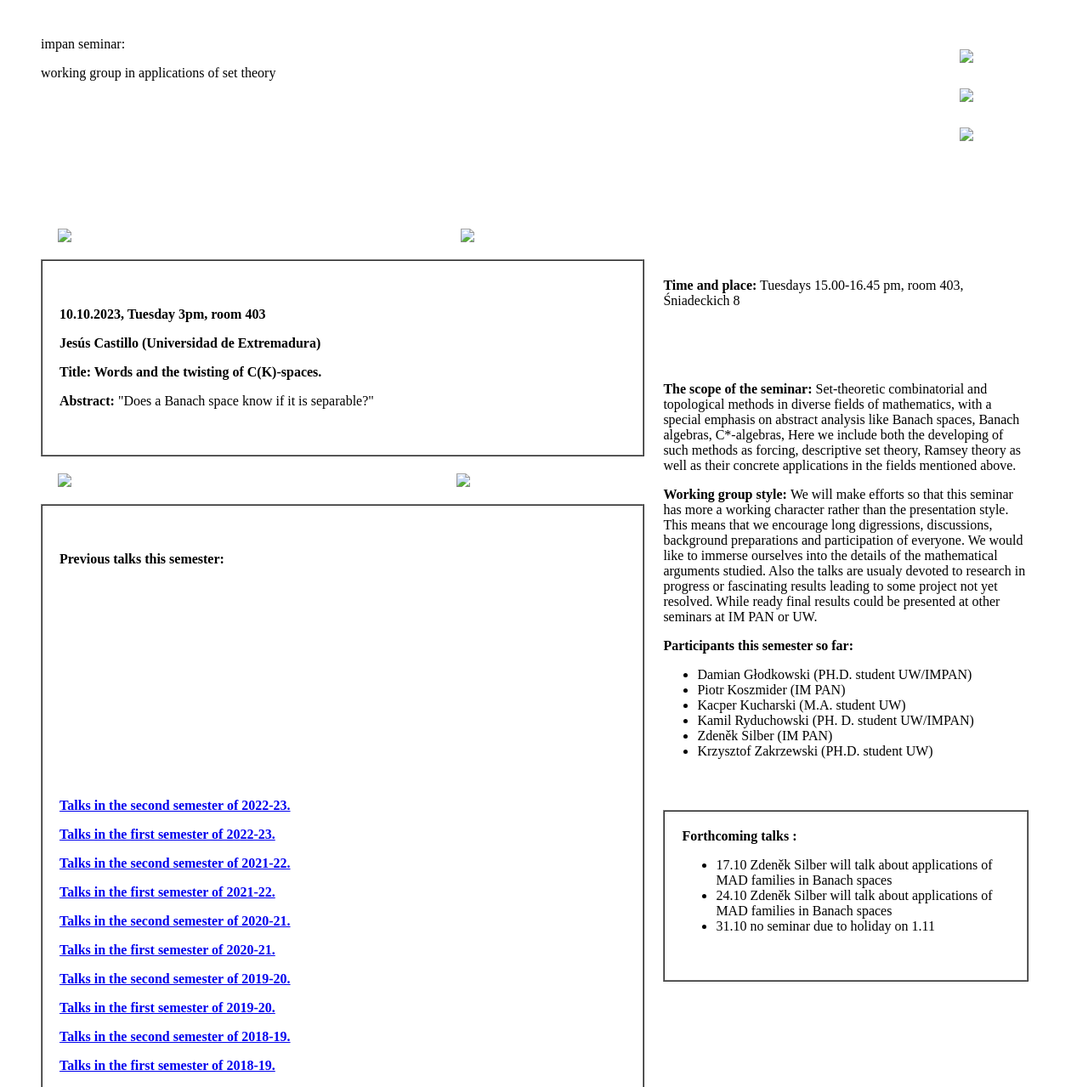
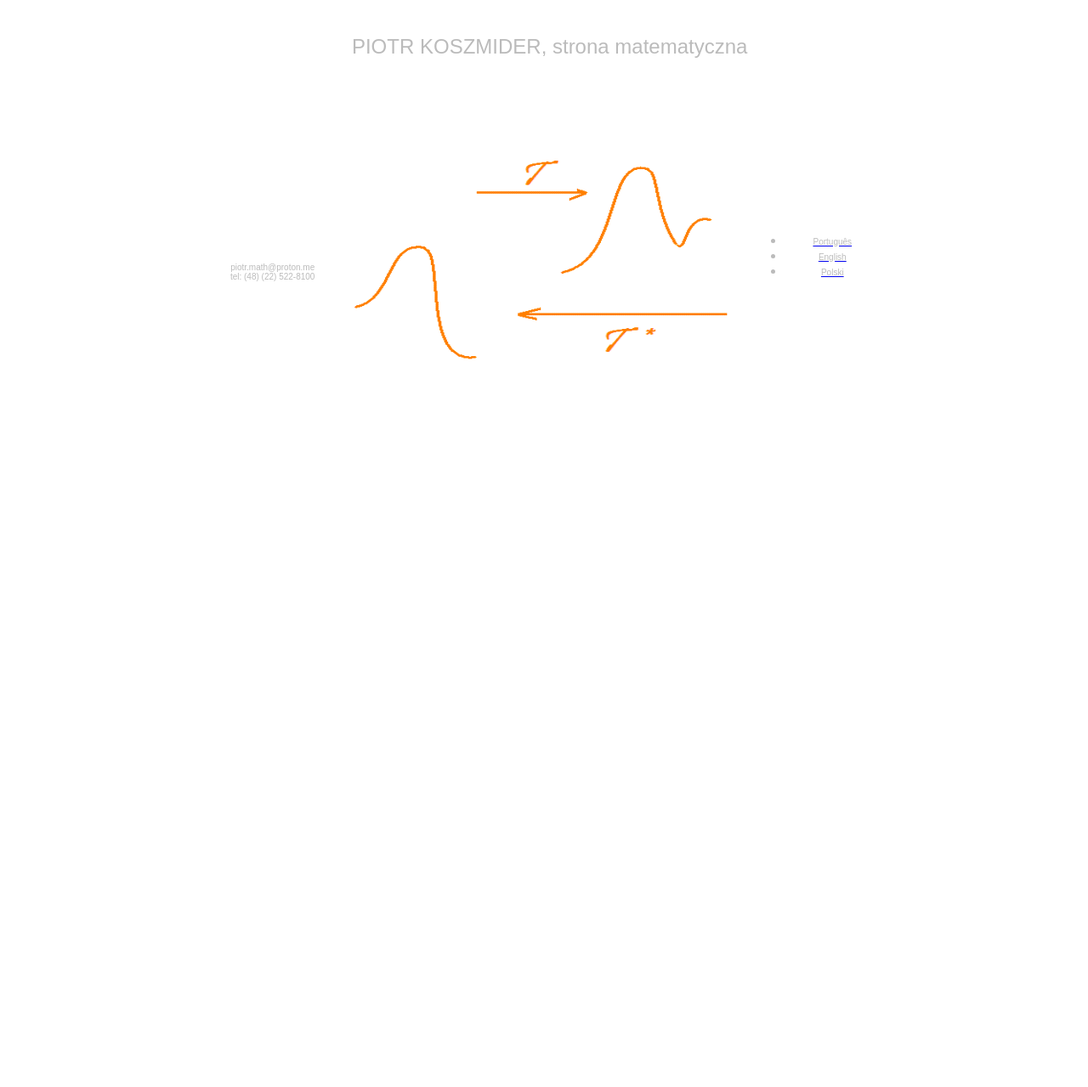
Before and after one commit to piotrkoszmider/piotrkoszmider.github.io, a plain HTML site: page index.html in a window 1280 px wide. Shown: the part 5-1284 px from the top of the page at 85% size. After the commit the page ends 800 px from the top, so only its background shows below. Drawn offline with Linux system fonts and the light colour scheme.

Commit message:
Add files via upload

```diff
--- a/index.html
+++ b/index.html
@@ -1,301 +1,58 @@
 
-<HTML><HEAD><TITLE>Working group in applications of set theory</TITLE>
+<HTML><HEAD><TITLE>Piotr Koszmider, Mathematician</TITLE>
+
+<BODY text=#bbbbbb bgColor=#ffffff>
+<TABLE height=650 cellPadding=2 width=800 align=center border=0>
+  <TBODY>
+  <TR>
+    <TD width=500 colSpan=4 height=100>
+      <DIV align=center>
+<FONT face=" Arial, sans-serif"   size=5>&nbsp;
+PIOTR KOSZMIDER, strona matematyczna</FONT>
+
+    </DIV></TD></TR>
+  <TR>
+    <TD width=150 height=350>
 
 
-<LINK   href="style.css" type=text/css rel=stylesheet>
+      <DIV align=center><FONT face="Arial, Helvetica, sans-serif" size=1 color=#bbbbbb>
+        <P align=center><FONT face="Arial, Helvetica, sans-serif" size=1 color=#bbbbbb>
+       <br>
+    </FONT></P>
+      piotr.math@proton.me<br>
+         tel: (48) (22) 522-8100</FONT></DIV></TD>
+    <TD colSpan=2 height=350>
+      <DIV align=center><IMG height=400
+      src="mas.gif" width=463 align=middle
+      border=0></DIV></TD>
+    <TD width=150 height=350>
+      <DIV align=center>
+      <P align=center>
+      <ul>
 
-</HEAD>
-<BODY >
+     <li><a href="home-br.html"><FONT face="Arial, Helvetica, sans-serif" size=1 color=#bbbbbb>
+           Portugu&ecirc;s</font></a>
+      <li><a href="home-can.html"><FONT face="Arial, Helvetica, sans-serif" size=1 color=#bbbbbb>
+           English</font></a>
 
-<table bgcolor="ffffff" border="0" width="100%" cellpadding="40" cellspacing="0">
- <tr>
- <td>
-   <table bgcolor="ffffff" border="0" width="100%" cellpadding="0" cellspacing="0">
-    <tr>
-    <td width="90%" valign="top" class=naglowek1>  impan seminar: <p>
-working group in applications of set theory
+      <li><a href="home-pl.html"><FONT face="Arial, Helvetica, sans-serif" size=1 color=#bbbbbb>
+           Polski</font></a>
 
 
-    </td>
-    <td width="10%" valign="top" >
-      <table width=100%  border="0" cellpadding="15" cellspacing="0">
-       <tr>
-        <td width=100%  class=boki > <img src="spacer.gif">
-        </td>
-
-       </tr>
-       <tr>
-        <td width=100%  class=boki > <img src="spacer.gif">
-        </td>
-
-       </tr>
-       <tr>
-        <td width=100% class=opis > <img src="spacer.gif">
-        <p><br><p><br>
-        </td>
-       </tr>
-      </table>
-    </td>
-    </tr>
-    </table>
-
-
-   <table bgcolor="ffffff" border="0" width="100%" cellpadding="20" cellspacing="0">
-    <tr>
-     <td width=40% class=boki><img src="spacer.gif">
-     </td>
-     <td width=60% class=opis><img src="spacer.gif">
-     </td>
-    </tr>
-   </table>
-
-   <table bgcolor="ffffff" border="0" width="100%" cellpadding="0" cellspacing="0">
-    <tr>
-     <td width=60% valign="top">
-
-       <table class=nastepne width=100% border="1" cellpadding="20"cellspacing="0">
-        <tr>
-        <td>
-<br>
-<p>
-<strong>  10.10.2023, Tuesday 3pm, room 403 </strong>
-<br>
-<p>
-<strong>  Jes&uacute;s Castillo (Universidad de Extremadura) </strong>
-<p>
-<strong>  Title: Words and the twisting of C(K)-spaces. </strong>
-<p>
-<strong> Abstract:</strong> "Does a Banach space know if it is separable?"
-
-
-
-
-<br>
-<p>
-<br>
-<p>
-
-
-
-
-
-
-
-
-        </td>
-        </tr>
-       </table>
-
-       <table class=nastepne border="0" width=100% cellpadding="20" cellspacing="0">
-        <tr>
-        <td width=66% cellpadding="20" class=boki><img src="spacer.gif">
-        </td>
-        <td width=34% cellpadding="20" class=opis><img src="spacer.gif">
-        </td>
-        </tr>
-       </table>
-
-       <table class=przyszle width=100% border="1" cellpadding="20" cellspacing="0">
-        <tr>
-        <td>
-
-        <br>
-
-<p>
-<strong>Previous talks this semester:</strong>
-
-
-<p>
-<br>
-<p>
-<br>
-<p>
-<br>
-<p>
-
-
-
-<p>
-<br>
-<br>
-<p>
-<br>
-<p>
-<br>
-<p>
-<br>
-<p><strong> <a class=link href="2022-23-W.html">Talks in the second semester of 2022-23.</a></strong>
-<p><strong> <a class=link href="2022-23-J.html">Talks in the first semester of 2022-23.</a></strong>
-<p><strong> <a class=link href="2021-22-W.html">Talks in the second semester of 2021-22.</a></strong>
-<p><strong> <a class=link href="2021-22-J.html">Talks in the first semester of 2021-22.</a></strong>
-<p><strong> <a class=link href="2020-21-W.html">Talks in the second semester of 2020-21.</a></strong>
-<p><strong> <a class=link href="2020-21-J.html">Talks in the first semester of 2020-21.</a></strong>
-<p><strong> <a class=link href="2019-20-W.html">Talks in the second semester of 2019-20.</a></strong>
-<p><strong> <a class=link href="2019-20-J.html">Talks in the first semester of 2019-20.</a></strong>
-<p><strong> <a class=link href="2018-19-W.html">Talks in the second semester of 2018-19.</a></strong>
-<p><strong> <a class=link href="2018-19-J.html">Talks in the first semester of 2018-19.</a></strong>
-<p><strong> <a class=link href="2017-18-W.html">Talks in the second semester of 2017-18.</a></strong>
-<p><strong> <a class=link href="2017-18-J.html">Talks in the first semester of 2017-18.</a></strong>
-<p><strong> <a class=link href="2016-17-W.html">Talks in the second semester of 2016-17.</a></strong>
-<p><strong> <a class=link href="2016-17-J.html">Talks in the first semester of 2016-17.</a></strong>
-<p><strong> <a class=link href="2015-16-W.html">Talks in the second semester of 2015-16.</a></strong>
-<p><strong> <a class=link href="2015-16-J.html">Talks in the first semester of 2015-16.</a></strong>
-<p><strong> <a class=link href="2014-15-W.html">Talks in the second semester of 2014-15.</a></strong>
-<p><strong> <a class=link href="2014-15-J.html">Talks in the first semester of 2014-15.</a></strong>
-<p><strong> <a class=link href="2013-14-W.html">Talks in the second semester of 2013-14.</a></strong>
-<p><strong> <a class=link href="2013-14-J.html">Talks in the first semester of 2013-14.</a></strong>
-<p><strong> <a class=link href="2012-13-W.html">Talks in the second semester of 2012-13.</a></strong>
-<p><strong> <a class=link href="2012-13-J.html">Talks in the first semester of 2012-13.</a></strong>
-<p><strong> <a class=link href="2011-12-W.html">Talks in the second semester of 2011-12.</a></strong>
-<p><strong> <a class=link href="2011-12-J.html">Talks in the first semester of 2011-12.</a></strong>
-
-        </td>
-        </tr>
-       </table>
-
-       <table class=boki width=100% border="0" cellpadding="20" cellspacing="0">
-        <tr>
-        <td>
-        </td>
-        </tr>
-       </table>
-
-
-     </td>
-     <td width=40% valign="top">
-
-       <table class=opis width=100% border="0" cellpadding="20">
-        <tr>
-        <td>
-
-
-
-<strong>Time and place:</strong> Tuesdays  15.00-16.45 pm,  room 403, &Sacute;niadeckich 8<p>
-<br>
-<br>
-
-<br>
-<p>
-
-
-               <strong>The scope of the seminar: </strong>
-Set-theoretic combinatorial and topological  methods in diverse fields of mathematics,
-with a special emphasis on abstract analysis like
-  Banach spaces, Banach algebras, C*-algebras, Here we include both the developing of such methods as
-forcing, descriptive set theory, Ramsey theory as well as their concrete applications in the fields mentioned above.
-<p>
-
-<strong>Working group style: </strong> We will make efforts so that this seminar has
- more a working character rather than the presentation style. This means that we encourage long digressions,
- discussions, background preparations and participation of everyone.
- We would like to immerse ourselves into the details of the mathematical arguments studied.
-Also the talks are usualy  devoted to research in progress or fascinating results leading to some project not yet resolved.
-While ready final results could be presented at other seminars at IM PAN or UW.
-<p>
-
-<p>
-
-<strong> Participants this semester so far:</strong><br>
-        <p>
-
- <ul>
-
-<! Jakub Andruszkiewicz,  (PH.D. student UW/IMPAN)>
-<li> Damian G&#322;odkowski   (PH.D. student UW/IMPAN)
-<! Tomasz Kochanek (MIM UW)>
-<li> Piotr Koszmider (IM PAN)
-<! Adam Krawczyk (MIM UW)>
-<! Miko&#322;aj Krupski (MIM UW)>
-<li> Kacper Kucharski (M.A. student  UW)
-<! Maciej Malicki (IM PAN)>
-<li> Kamil Ryduchowski (PH. D. student  UW/IMPAN)
-<li> Zden&#283;k Silber (IM PAN)
-<! Agnieszka Widz (PH.D. student Lodz UT)>
-<!Przemys&#322;aw Wojtaszczyk (IM PAN)>
-<li> Krzysztof Zakrzewski (PH.D. student  UW)
- </ul>
-<!Tomasz Weiss (UKSW)>
-
-
-        </td>
-        </tr>
-       </table>
-
-       <table class=boki width=100% border="0" cellpadding="20">
-        <tr>
-        <td>
-          <table class=przeszle width=100% border="1" cellpadding="20" cellspacing="0">
-          <tr>
-        <td>
-<strong> Forthcoming talks : </strong><br>
-<p>
-<ul>
-
-
-
-
-
-
-
-
-
-
-
-
-
-
-<li> 17.10 Zden&#283;k Silber will talk about applications of MAD families in Banach spaces
-<li> 24.10 Zden&#283;k Silber will talk about applications of MAD families in Banach spaces
-<li> 31.10 no seminar due to holiday on 1.11
-</ul>
-         <p>
-
-<p>
-
-<p>
-<br>
-<ul>
-
-
-
-
-
-
-
-
-
-        </td>
-        </tr>
-          </table>
-        </td>
-        </tr>
-       </table>
-
-
-
-
-     </td>
-    </tr>
-   </table>
-
-
-
-
-
-
-
-    </td>
-    </tr>
-
-   </table>
-
-
-
-
-
- </td>
- </tr>
-</table>
-
-
-</BODY></HTML>
+      </ul>
+       </P>
+      <P align=center></P></DIV></TD></TR>
+  <TR>
+    <TD vAlign=center align=middle width=123 height=49>
+      <DIV align=right></DIV></TD>
+    <TD vAlign=center align=middle width=124 height=49>
+      <DIV align=left><FONT face="Arial, Helvetica, sans-serif"><B><FONT
+      size=1>&nbsp;&nbsp;&nbsp;&nbsp;&nbsp;&nbsp;&nbsp;&nbsp;&nbsp;&nbsp;&nbsp;
+      </FONT></B></FONT></DIV></TD>
+    <TD width=123 height=49>
+      <DIV align=right><FONT face="Arial, Helvetica, sans-serif"><B><FONT
+      size=1></FONT></B></FONT></DIV></TD>
+    <TD width=124 height=49></TD></TR>
+  <TR>
+    <TD width=500 colSpan=4 height=99>
+      <P align=center>&nbsp;</P></TD></TR></TBODY></TABLE></BODY></HTML>
```
Also changed, not shown: mas.gif (added).
